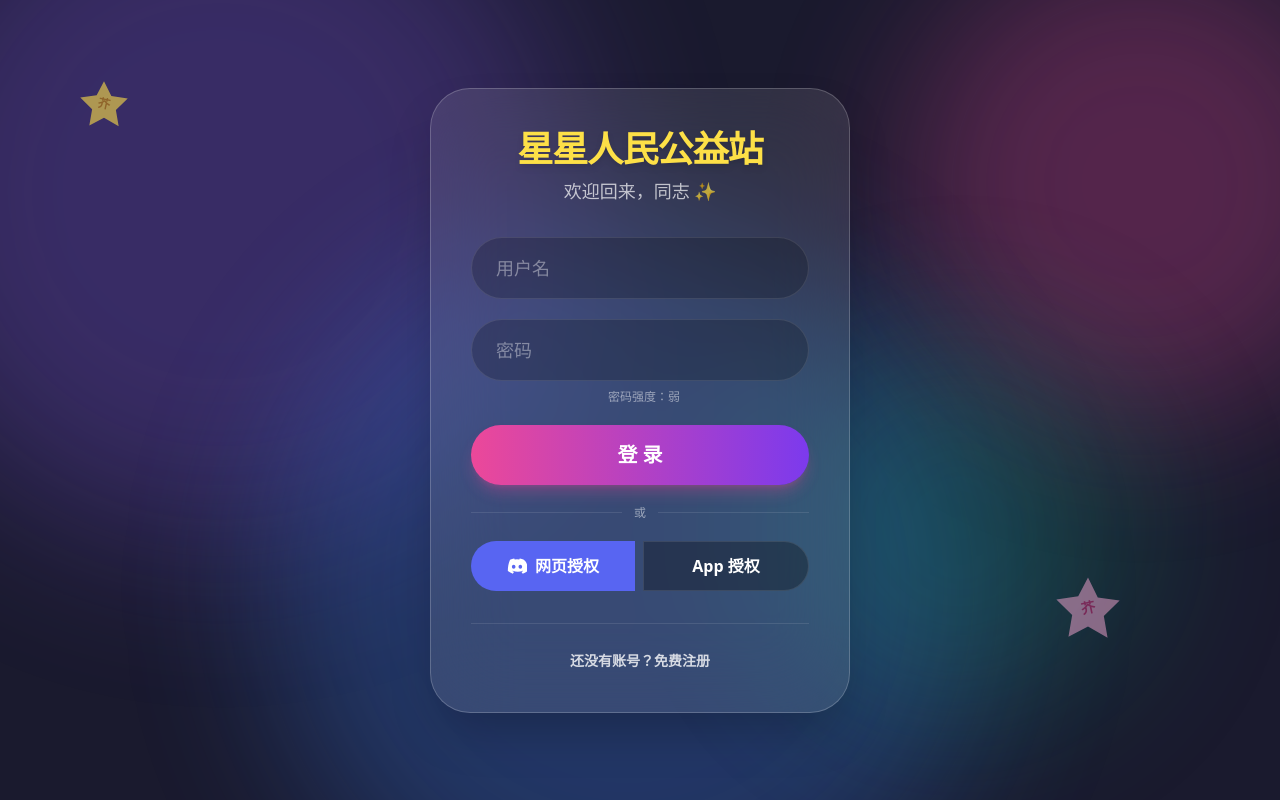
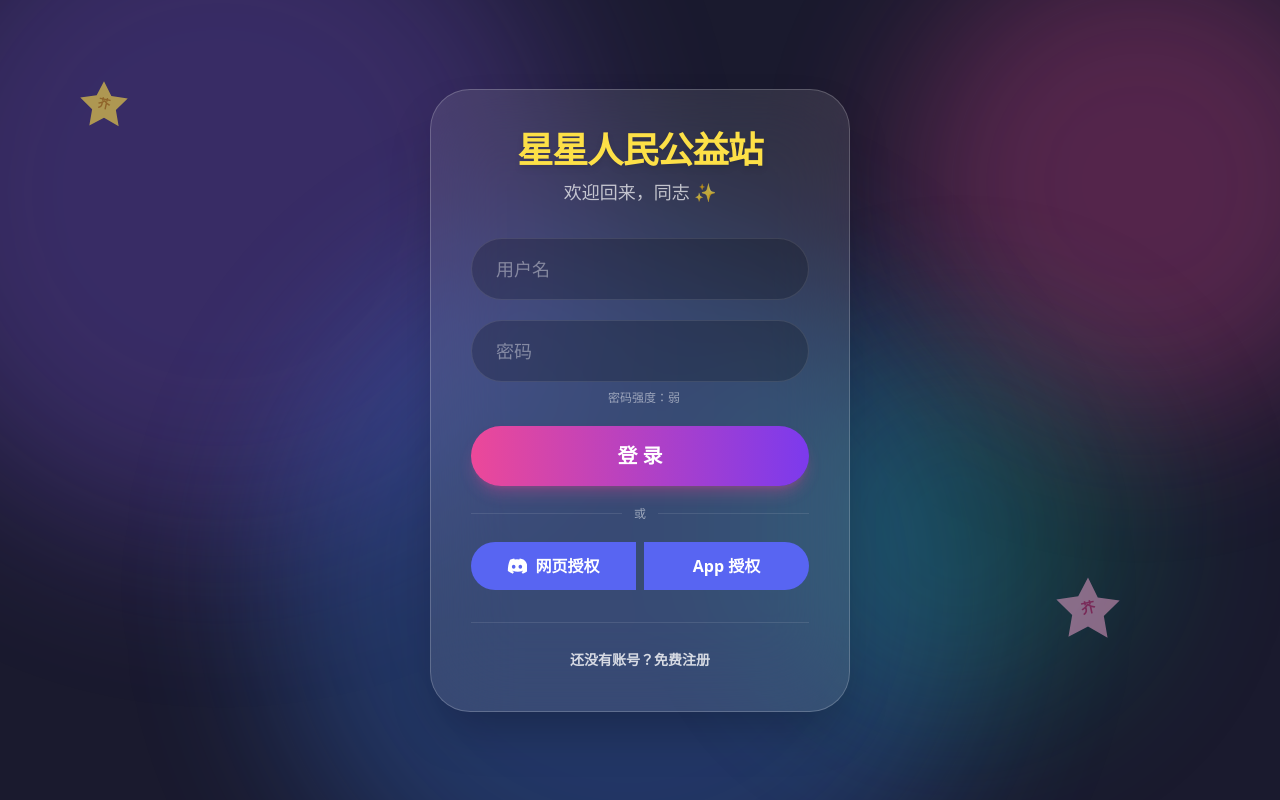
Before and after one commit to NekoYoka123/antigravityGYZ, a Vue app: page /login in a window 1280 px wide. Built offline with nearby package versions, Linux system fonts and the light colour scheme.

Commit message:
Update Discord login button styles

```diff
--- a/client/src/views/LoginView.vue
+++ b/client/src/views/LoginView.vue
@@ -71,7 +71,7 @@
               <button
                 type="button"
                 @click="loginWithDiscordApp"
-                class="flex-1 py-3 bg-black/30 hover:bg-black/40 text-white font-bold rounded-r-full rounded-l-md flex items-center justify-center gap-2 transition-colors border border-white/10"
+                class="flex-1 py-3 bg-[#5865F2] hover:bg-[#4752C4] text-white font-bold rounded-r-full rounded-l-md flex items-center justify-center gap-2 transition-colors"
               >
                 <span>App 授权</span>
               </button>
```
